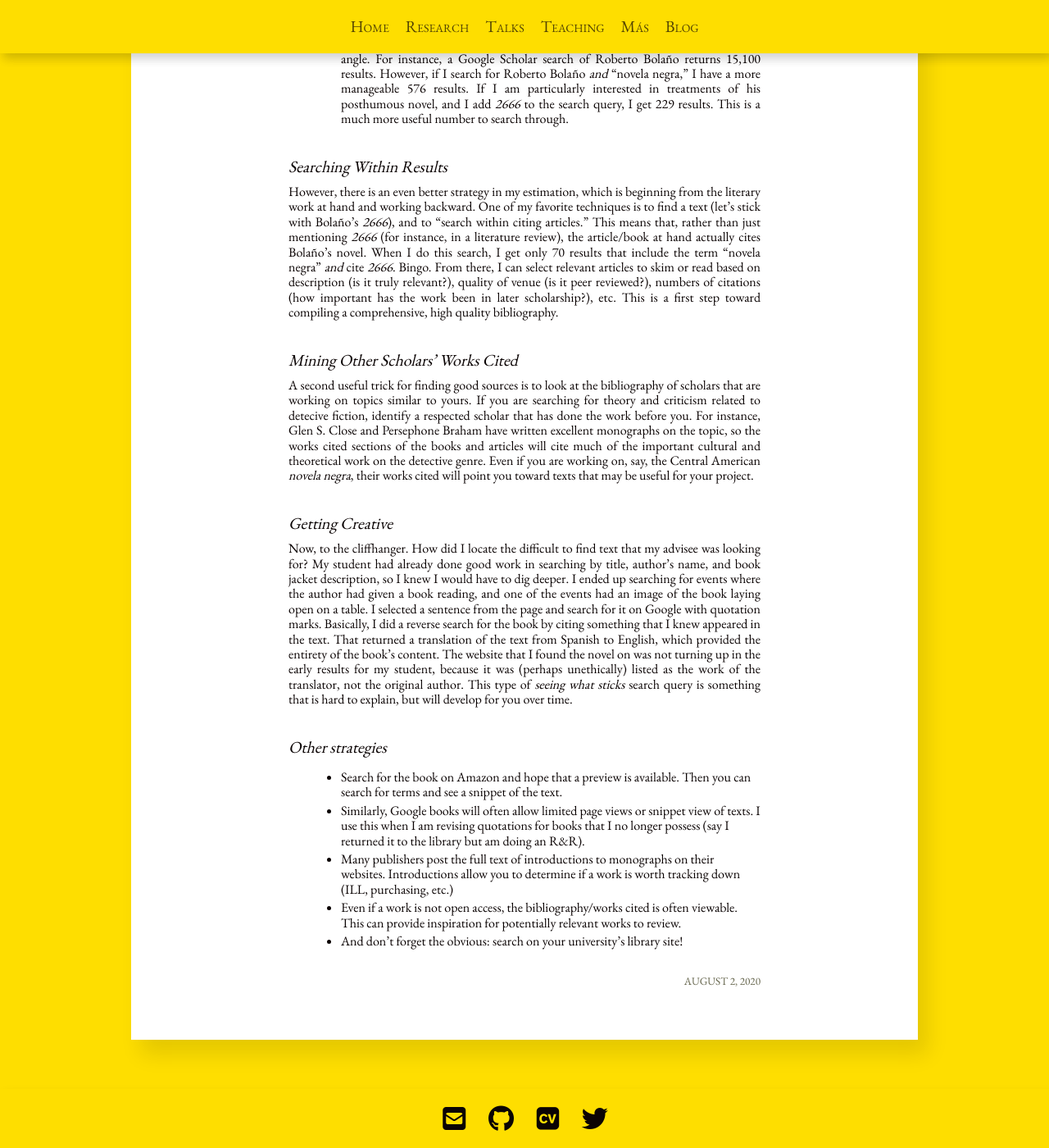
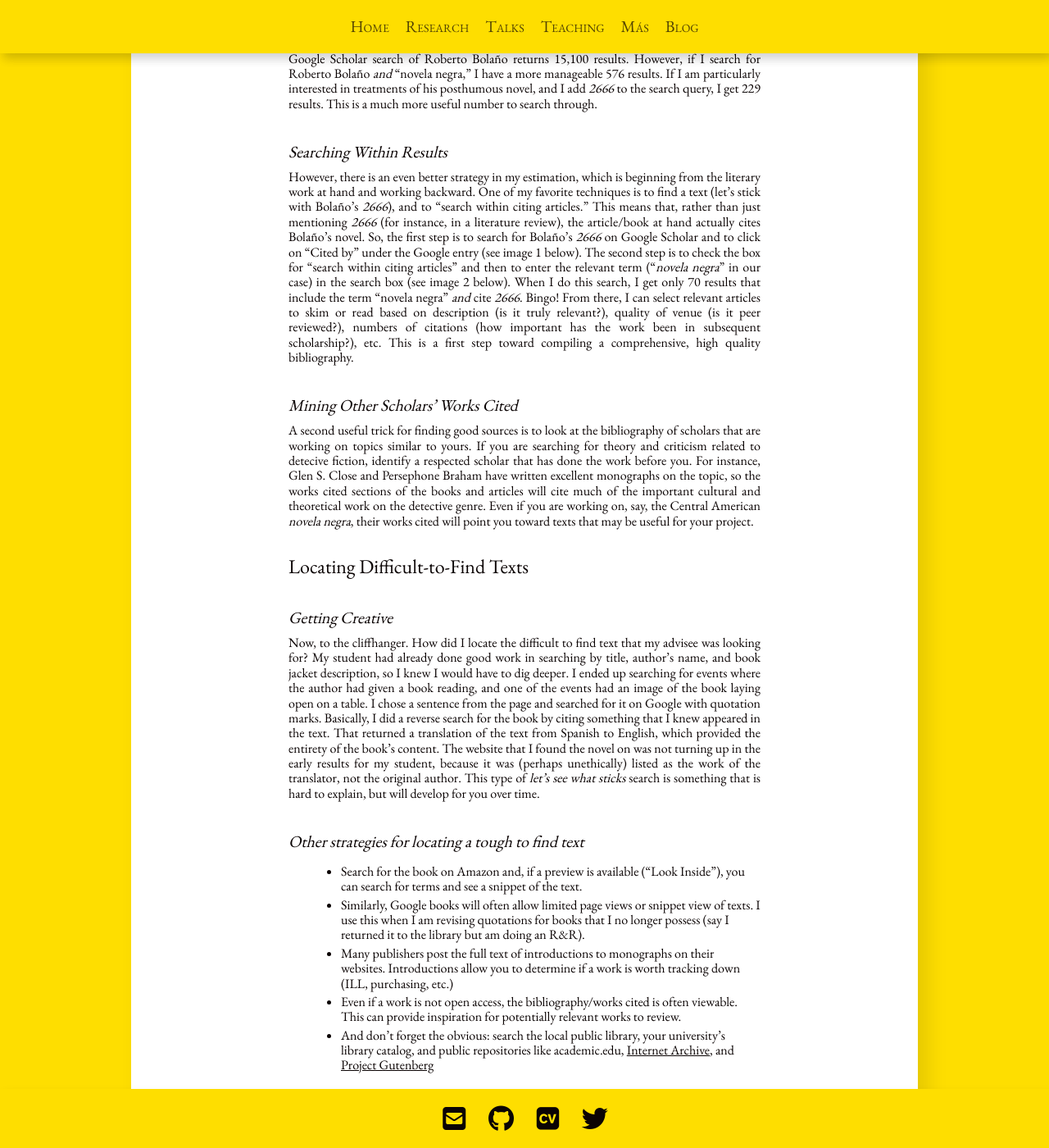
Before and after one commit to dajmcdon/tamara-site, a Jekyll site: the page built from _posts/2020-08-02-compiling-bib.md, in a window 1280 px wide and 1400 px high, scrolled down 1017 px. Shown: the whole window at 82% size. Built offline with Jekyll 4.4.1, drawn with Linux system fonts in a browser that asks for light colours; nearby versions of some CDN libraries; some web fonts are replaced; some of the changed text lies outside the part shown.

Commit message:
add pngs

```diff
--- a/_posts/2020-08-02-compiling-bib.md
+++ b/_posts/2020-08-02-compiling-bib.md
@@ -16,21 +16,30 @@
 * theory and criticism related to your analytical framework
 * important literary criticism about the works studied
 * literature review: you may also need to cite/document other literary texts in the _novela negra_ tradition that establish a genealogy of sorts
+
 #### Optimizing Your Search Terms on Google Scholar
 Notice that a recurring theme in those five bullet points is "relevance." Unless you are analyzing a less-studied work, you won't cite every single scholar that has written on the text. Instead, you'll cite criticism that considers the work from a relevant angle. For instance, a Google Scholar search of Roberto Bolaño returns 15,100 results. However, if I search for Roberto Bolaño _and_ "novela negra," I have a more manageable 576 results. If I am particularly interested in treatments of his posthumous novel, and I add _2666_ to the search query, I get 229 results. This is a much more useful number to search through.
 
 #### Searching Within Results
-However, there is an even better strategy in my estimation, which is beginning from the literary work at hand and working backward. One of my favorite techniques is to find a text (let's stick with Bolaño's _2666_), and to "search within citing articles." This means that, rather than just mentioning _2666_ (for instance, in a literature review), the article/book at hand actually cites Bolaño's novel. When I do this search, I get only 70 results that include the term "novela negra" _and_ cite _2666_. Bingo. From there, I can select relevant articles to skim or read based on description (is it truly relevant?), quality of venue (is it peer reviewed?), numbers of citations (how important has the work been in later scholarship?), etc. This is a first step toward compiling a comprehensive, high quality bibliography.
+However, there is an even better strategy in my estimation, which is beginning from the literary work at hand and working backward. One of my favorite techniques is to find a text (let's stick with Bolaño's _2666_), and to "search within citing articles." This means that, rather than just mentioning _2666_ (for instance, in a literature review), the article/book at hand actually cites Bolaño's novel. So, the first step is to search for Bolaño's _2666_ on Google Scholar and to click on "Cited by" under the Google entry (see image 1 below). The second step is to check the box for "search within citing articles" and then to enter the relevant term ("_novela negra_" in our case) in the search box (see image 2 below). When I do this search, I get only 70 results that include the term "novela negra" _and_ cite _2666_. Bingo! From there, I can select relevant articles to skim or read based on description (is it truly relevant?), quality of venue (is it peer reviewed?), numbers of citations (how important has the work been in subsequent scholarship?), etc. This is a first step toward compiling a comprehensive, high quality bibliography.
 
 #### Mining Other Scholars' Works Cited
 A second useful trick for finding good sources is to look at the bibliography of scholars that are working on topics similar to yours. If you are searching for theory and criticism related to detecive fiction, identify a respected scholar that has done the work before you. For instance, Glen S. Close and Persephone Braham have written excellent monographs on the topic, so the works cited sections of the books and articles will cite much of the important cultural and theoretical work on the detective genre. Even if you are working on, say, the Central American _novela negra_, their works cited will point you toward texts that may be useful for your project.
 
+### Locating Difficult-to-Find Texts
 #### Getting Creative
-Now, to the cliffhanger. How did I locate the difficult to find text that my advisee was looking for? My student had already done good work in searching by title, author's name, and book jacket description, so I knew I would have to dig deeper. I ended up searching for events where the author had given a book reading, and one of the events had an image of the book laying open on a table. I selected a sentence from the page and search for it on Google with quotation marks. Basically, I did a reverse search for the book by citing something that I knew appeared in the text. That returned a translation of the text from Spanish to English, which provided the entirety of the book's content. The website that I found the novel on was not turning up in the early results for my student, because it was (perhaps unethically) listed as the work of the translator, not the original author. This type of _seeing what sticks_ search query is something that is hard to explain, but will develop for you over time.
+Now, to the cliffhanger. How did I locate the difficult to find text that my advisee was looking for? My student had already done good work in searching by title, author's name, and book jacket description, so I knew I would have to dig deeper. I ended up searching for events where the author had given a book reading, and one of the events had an image of the book laying open on a table. I chose a sentence from the page and searched for it on Google with quotation marks. Basically, I did a reverse search for the book by citing something that I knew appeared in the text. That returned a translation of the text from Spanish to English, which provided the entirety of the book's content. The website that I found the novel on was not turning up in the early results for my student, because it was (perhaps unethically) listed as the work of the translator, not the original author. This type of _let's see what sticks_ search is something that is hard to explain, but will develop for you over time.
 
-#### Other strategies
-* Search for the book on Amazon and hope that a preview is available. Then you can search for terms and see a snippet of the text.
+#### Other strategies for locating a tough to find text
+* Search for the book on Amazon and, if a preview is available ("Look Inside"), you can search for terms and see a snippet of the text.
 * Similarly, Google books will often allow limited page views or snippet view of texts. I use this when I am revising quotations for books that I no longer possess (say I returned it to the library but am doing an R&R).
 * Many publishers post the full text of introductions to monographs on their websites. Introductions allow you to determine if a work is worth tracking down (ILL, purchasing, etc.)
 * Even if a work is not open access, the bibliography/works cited is often viewable. This can provide inspiration for potentially relevant works to review.
-* And don't forget the obvious: search on your university's library site!
+* And don't forget the obvious: search the local public library, your university's library catalog, and public repositories like academic.edu, [Internet Archive](https://archive.org), and [Project Gutenberg](http://www.gutenberg.org)
+
+![](assets/images/GoogleScholar_CitedBy.png)
+Step 1: To see who has cited the work you are analyzing, select "Cited by" at the appropriate text on Google Scholar.
+![](assets/images/GoogleScholar_SearchWithin.png)
+Step 1: Now you can search all of the articles and books that have already cited your text.
+![](assets/images/Bingo.png)
+Step 3: Bingo! A much nore manageable number of secondary sources to wade through.
```
Also changed, not shown: other parts of _posts/2020-08-02-compiling-bib.md (+2 -2 lines), assets/images/Bingo.png (added), assets/images/GoogleScholar_CitedBy.png (added), assets/images/GoogleScholar_SearchWithin.png (added).
